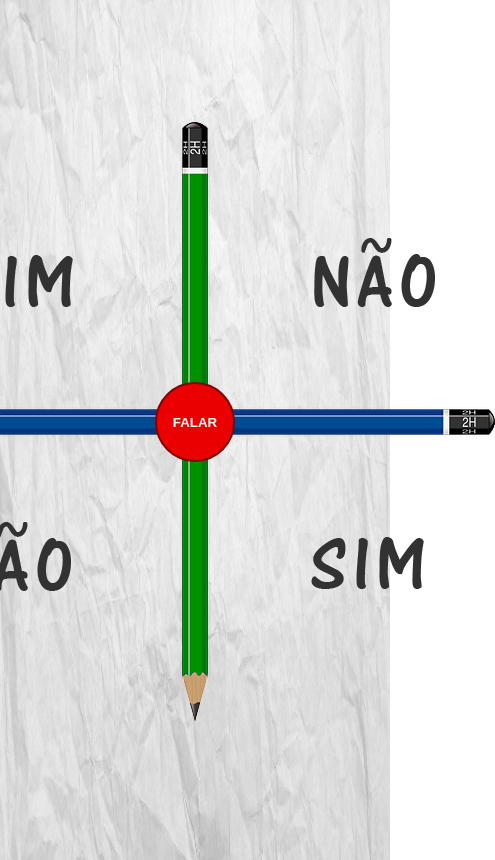
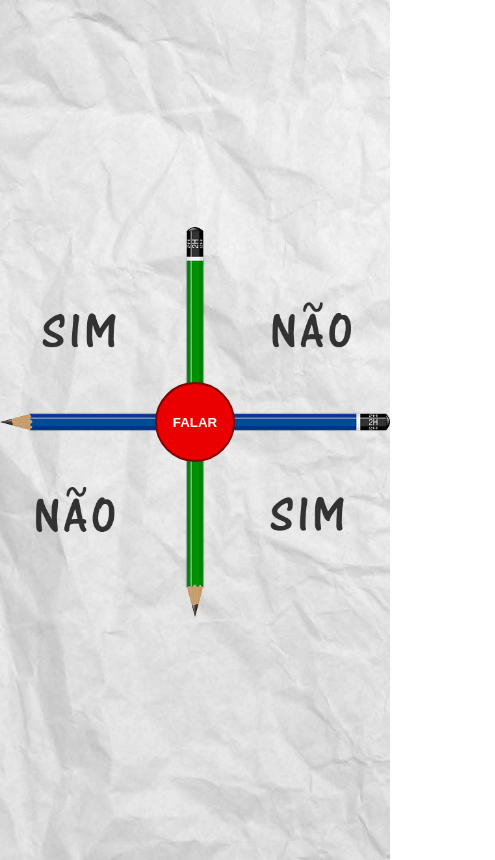
Before and after one commit to Digits88/charlie-charlie-na-web, a plain HTML site: page index.html in a window 390 px wide. Shown: the whole page, 495 px wide, since content can reach past the window. Drawn offline with nearby package versions, Linux system fonts and the light colour scheme.

Commit message:
responsive

```diff
--- a/css/app.css
+++ b/css/app.css
@@ -86,3 +86,19 @@ body {
 	-ms-transform: rotate(325deg);
 	transform: rotate(325deg);
 }
+
+
+@media (max-width: 600px){
+	body {
+		background-size: auto 100%;
+	}
+	.content,
+	.lapis {
+		width: 100%;
+		height: 100vh;
+		margin: 0;
+		top: 0;
+		left: 0;
+		background-size: 100%;
+	}
+}
```
